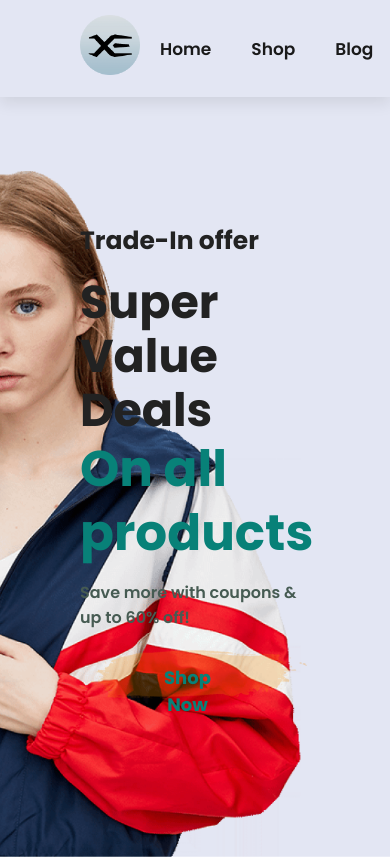
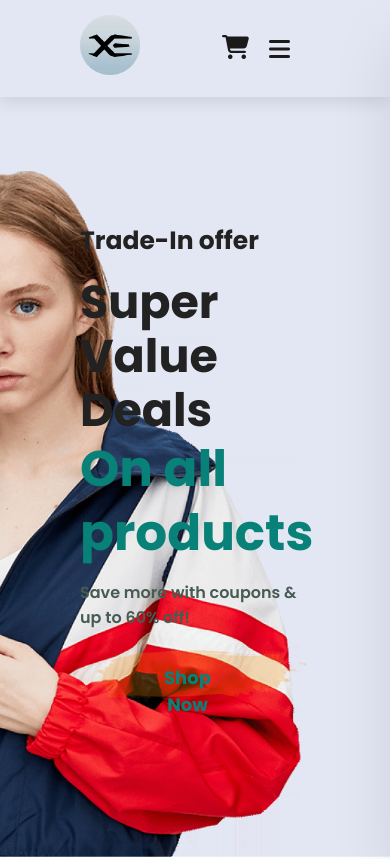
Before and after one commit to AamirAbdullahKhan1/XenStore, a plain HTML site: page index.html in a window 390 px wide. Shown: the top 859 px of the page. Drawn offline with Linux system fonts and the light colour scheme.

Commit message:
Update style.css

```diff
--- a/style.css
+++ b/style.css
@@ -117,6 +117,15 @@ body{
 
 #header .logo:hover{
     transform: scale(1.13);
+}
+
+#mobile{
+    display: none;
+    align-items: center;
+}
+
+#close{
+    display: none;
 }
 
 /*Hero Section*/
@@ -614,3 +623,54 @@ footer .copyright{
 footer .copyright p{
     font-size: 19px;
 }
+
+
+@media (max-width:799px) {
+    #navbar {
+        display: flex;
+        flex-direction: column;
+        align-items: flex-start;
+        justify-content: flex-start;
+        position: fixed;
+        top: 0;
+        right: -300px;
+        height: 100vh;
+        width: 300px;
+        background-color: #e3e6f3;
+        box-shadow: 0 40px 60px rgba(0,0,0,0.09);
+        padding: 80px 0 0 10px;
+        transition: 0.3s ease;
+    }
+
+    #navbar.active{
+        right: 0px;
+    }
+
+    #navbar li{
+        margin-bottom: 25px;
+    }
+
+    #mobile{
+        display: flex;
+        align-items: center;
+    }
+
+    #mobile i{
+        color: #1a1a1a;
+        font-size: 24px;
+        padding-right: 20px;
+    }
+
+    #close{
+        display: initial;
+        position: absolute;
+        top: 30px;
+        left: 30px;
+        color: #222;
+        font-size: 24px;
+    }
+
+    #lg-bag{
+        display: none;
+    }
+}
```
